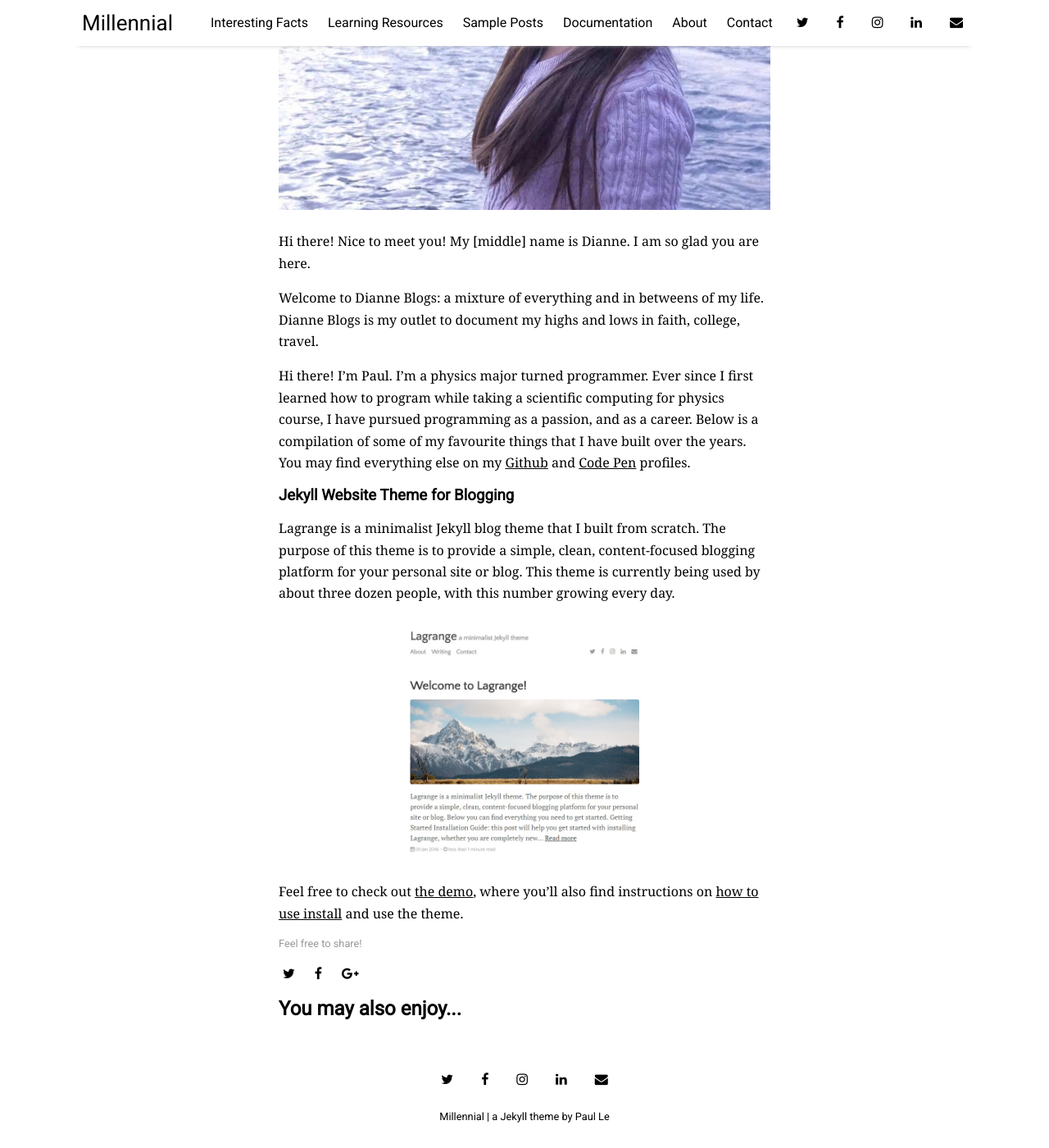
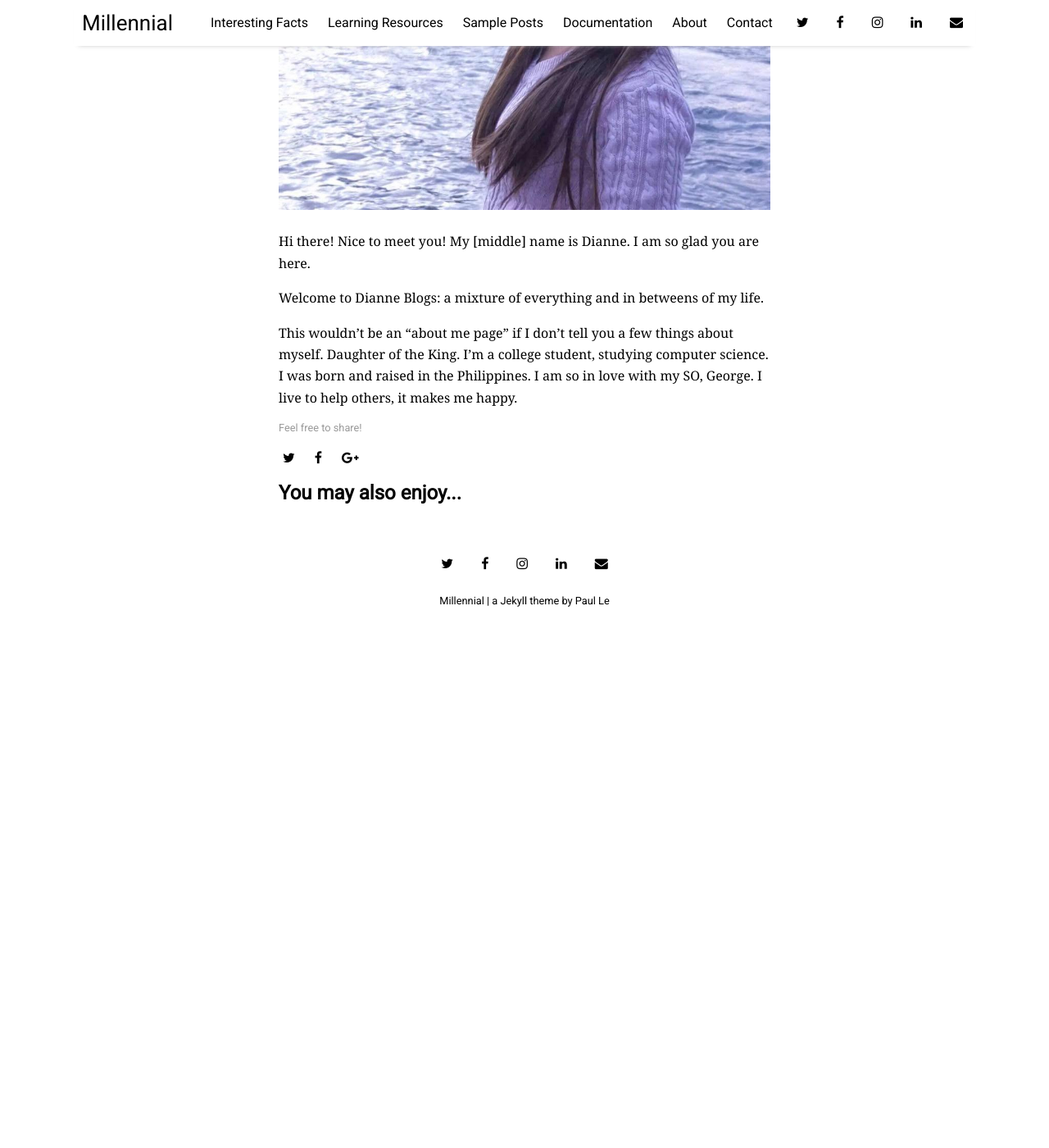
Before and after one commit to dianneblogs/dianneblogs-website, a Jekyll site: the page built from _posts/2017-09-07-About-the-Author.md, in a window 1280 px wide and 1400 px high, scrolled down 503 px. Shown: the whole window at 82% size. Built offline with Jekyll 4.4.1, drawn with Linux system fonts in a browser that asks for light colours; nearby versions of some CDN libraries; after the commit the page ends 1274 px from its top, so only the background shows below that.

Commit message:
About me draft 1

```diff
--- a/_posts/2017-09-07-About-the-Author.md
+++ b/_posts/2017-09-07-About-the-Author.md
@@ -10,18 +10,11 @@ image:
 
 Hi there! Nice to meet you! My [middle] name is Dianne. I am so glad you are here.
 
+Welcome to Dianne Blogs: a mixture of everything and in betweens of my life.
 
-Welcome to Dianne Blogs: a mixture of everything and in betweens of my life. Dianne Blogs is my outlet to document my highs and lows in faith, college, travel.
-
-
-
-
-Hi there! I'm Paul. I’m a physics major turned programmer. Ever since I first learned how to program while taking a scientific computing for physics course, I have pursued programming as a passion, and as a career. Below is a compilation of some of my favourite things that I have built over the years. You may find everything else on my <a href="http://github.com/lenpaul" target="_blank">Github</a> and <a href="https://codepen.io/lenpaul" target="_blank">Code Pen</a> profiles.
-
-### Jekyll Website Theme for Blogging
-
-Lagrange is a minimalist Jekyll blog theme that I built from scratch. The purpose of this theme is to provide a simple, clean, content-focused blogging platform for your personal site or blog. This theme is currently being used by about three dozen people, with this number growing every day.
-
-<img src="{{ site.github.url }}/assets/img/demo.jpg">
-
-Feel free to check out <a href="https://lenpaul.github.io/Lagrange/" target="_blank">the demo</a>, where you’ll also find instructions on <a href="https://lenpaul.github.io/Lagrange/journal/Installation-Guide.html">how to use install</a> and use the theme.
+This wouldn't be an "about me page" if I don't tell you a few things about myself.
+Daughter of the King.
+I'm a college student, studying computer science.
+I was born and raised in the Philippines.
+I am so in love with my SO, George.
+I live to help others, it makes me happy.
```
Also changed, not shown: 14 other files.
